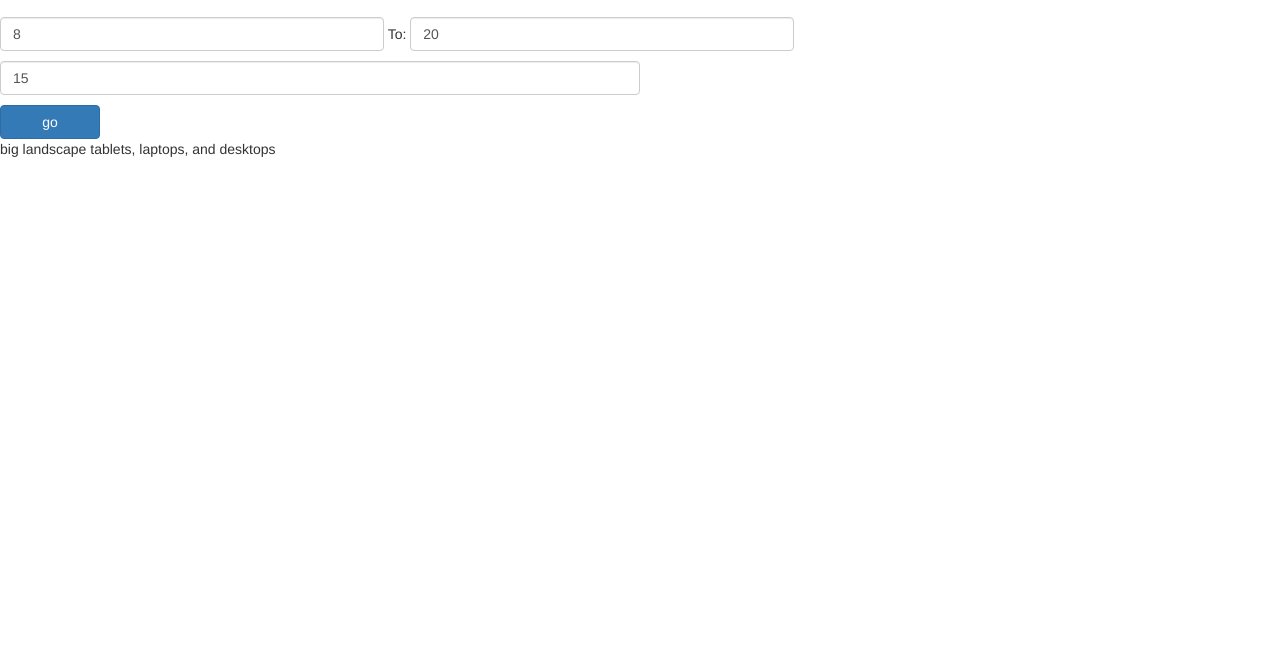
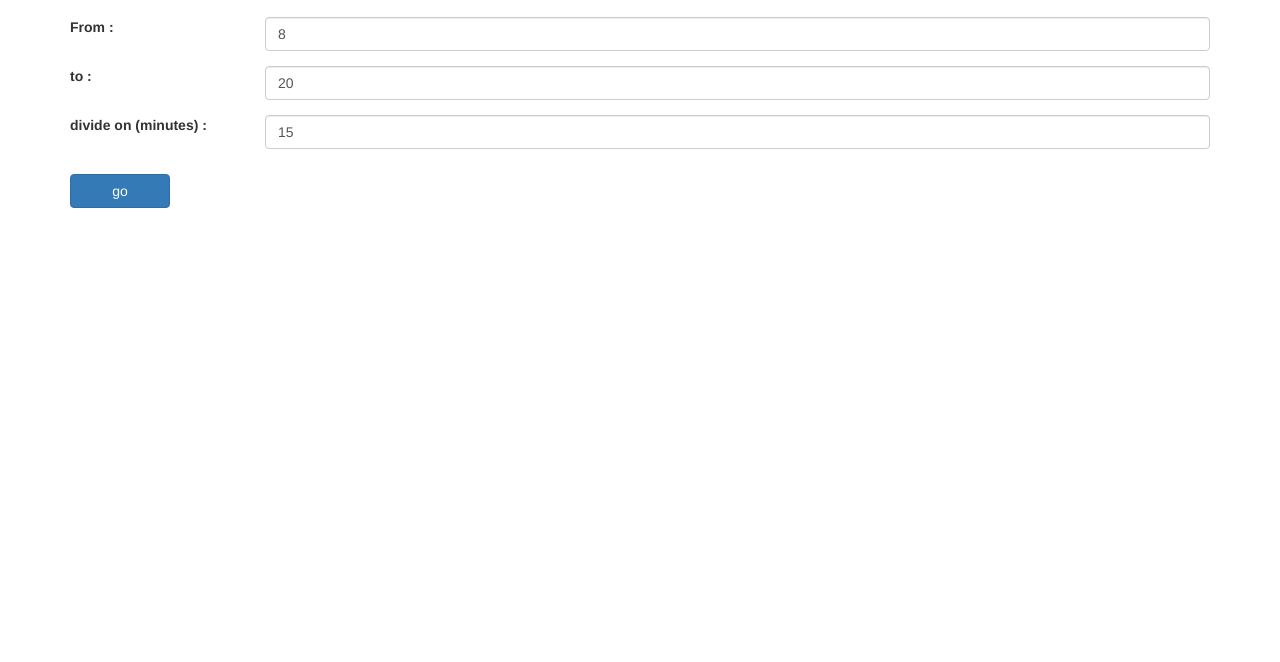
Before and after one commit to saidelghamri/Calander, a plain HTML site: page index.html in a window 1280 px wide. Shown: the part 138-800 px from the top of the page. Drawn offline with Linux system fonts and the light colour scheme.

Commit message:
modifying

```diff
--- a/Layout/css/calendar.css
+++ b/Layout/css/calendar.css
@@ -60,6 +60,10 @@
     text-align:center;
     vertical-align:middle;
 }
+
+span.type-reservation{
+  color: white
+}
 /*********************************@@@@@@@@@@@@@@@@@@==End==@@@@@@@@@@@@@@@@@@*********************************/
 
 span.date {
@@ -69,6 +73,7 @@ span.date {
     top: 8px;
     left: 19%;
 }
+
 
 /*****
 *** strat Modal style
@@ -390,3 +395,7 @@ background-color: #eee
 .btn{
   margin: 0 auto
 }
+.form-contole{
+  width: 30%;
+  display: inline-block;
+}
--- a/Layout/js/calendar.js
+++ b/Layout/js/calendar.js
@@ -545,7 +545,7 @@ alert('hi')
 });
 
 */
-/************@@@@@@@@@@@@@@@@@@@@@@@@==stop drag and drop event==@@@@@@@@@@@@@@@@@@@@@@@@@@@@*************/
+/************@@@@@@@@@@@@@@@@@@@@@@@@==end drag and drop event==@@@@@@@@@@@@@@@@@@@@@@@@@@@@*************/
 
 });//End document
 
--- a/index.html
+++ b/index.html
@@ -7,9 +7,7 @@
 <link rel="stylesheet" type="text/css" href="Layout/css/bootstrap.min.css">
 <link rel="stylesheet" type="text/css" href="Layout/css/font-awesome.min.css">
 <link rel="stylesheet" type="text/css" href="Layout/css/calendar.css">
-<script src="Layout/js/jquery-1.12.1.min.js"></script>
-<script src="Layout/js/bootstrap.min.js"></script>
-<script src="Layout/js/calendar.js"></script>
+
 <style type="text/css">
 
 </style>
@@ -105,10 +103,12 @@
 </div><!--/The Modal-->
 
 <!--@@@@@@@@@@@@@@@@@@@@@@@@@@@@@@@@@@Start@@@@@@@@@@@@@@@@@@@@@@@@@@@@@@@@@@@@@@@@@@-->
-<button class="btn btn-primary" id="btn-mnt">month</button>
-<button class="btn btn-primary" id="btn-wk">week</button>
-<button class="btn btn-primary" id="btn-dy">day</button>
-<button class="btn btn-primary" id="btn-lst" >list</button>
+<div class="container">
+  <button class="btn btn-primary" id="btn-mnt">month</button>
+  <button class="btn btn-primary" id="btn-wk">week</button>
+  <button class="btn btn-primary" id="btn-dy">day</button>
+  <button class="btn btn-primary" id="btn-lst" >list</button>
+</div>
 <div class="container" id="week" >
   <h2>Calendar Week</h2>
 
@@ -320,22 +320,32 @@
 <!--@@@@@@@@@@@@@@@@@@@@@@@@@@@@@@@@@@End@@@@@@@@@@@@@@@@@@@@@@@@@@@@@@@@@@@@@@@@@@-->
 
 
-<input type="number" name="" class="form-control" id="from" placeholder="from : " value="8" style="width: 30%; display: inline-block;"> To: <input type="number" name="" class="form-control" id="to" placeholder="To :" value="20" style="width: 30% ; display: inline-block;">
-<input type="number" name="" class="form-control" id="divider" value="15" style="width: 50%; margin-top: 10px">
-<input type="submit" name="" value="go" class="btn btn-primary" id="submit" style="width: 100px; margin-top: 10px">
+<div class="container">
+  <div class="form-group row">
+    <label for="from" class="col-sm-2 col-form-label">From : </label>
+    <div class="col-sm-10">
+       <input type="number" name="" class="form-control" id="from" placeholder="from : " value="8" >
+    </div>
+  </div>
+  <div class="form-group row">
+    <label for="to" class="col-sm-2 col-form-label">to : </label>
+    <div class="col-sm-10">
+      <input type="number" name="" class="form-control" id="to" placeholder="To :" value="20" >
+    </div>
+  </div>
 
-<p id="sp" >smartphones, iPhone, portrait 480x320 phones</p>
-<p id="pst"  >portrait e-readers (Nook/Kindle), smaller tablets @ 600 or @ 640 wide.</p>
-<p id="ptile" > portrait tablets, portrait iPad, landscape e-readers, landscape 800x480 or 854x480 phones</p>
-<p id="tli" >tablet, landscape iPad, lo-res laptops ands desktops </p>
-<p id="bltld" >big landscape tablets, laptops, and desktops</p>
-<p id="ld" >hi-res laptops and desktops </p>
+  <div class="form-group row">
+    <label for="divider" class="col-sm-2 col-form-label">divide on (minutes) : </label>
+    <div class="col-sm-10">
+      <input type="number" name="" class="form-control" id="divider" value="15" >
+    </div>
+  </div>
 
-<script>
+   <input type="submit" name="" value="go" class="btn btn-primary" id="submit" style="width: 100px; margin-top: 10px">
 
-
-
-</script>
+</div>
+<script src="Layout/js/jquery-1.12.1.min.js"></script>
+<script src="Layout/js/calendar.js"></script>
 
 </body>
 </html>
```
